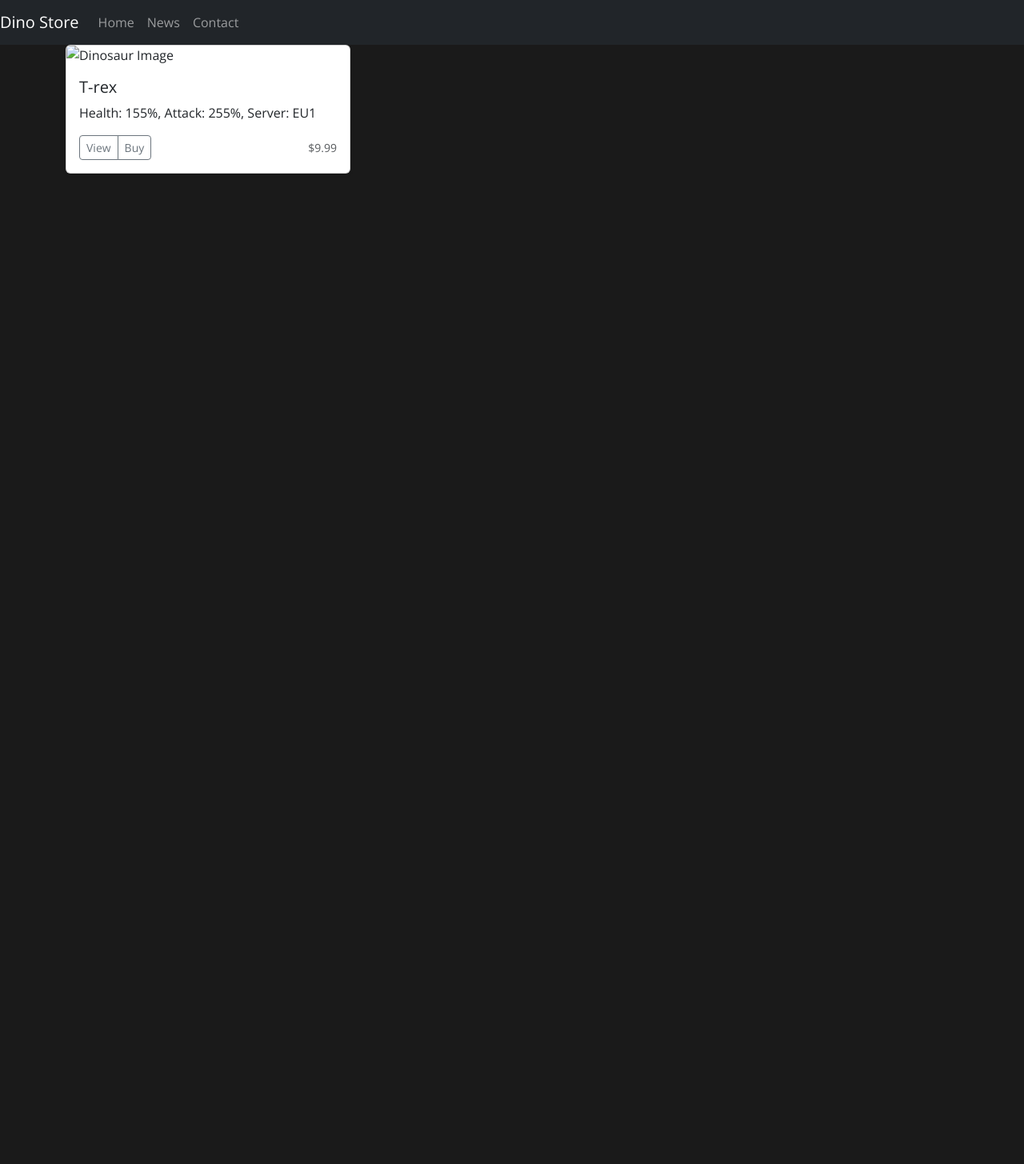
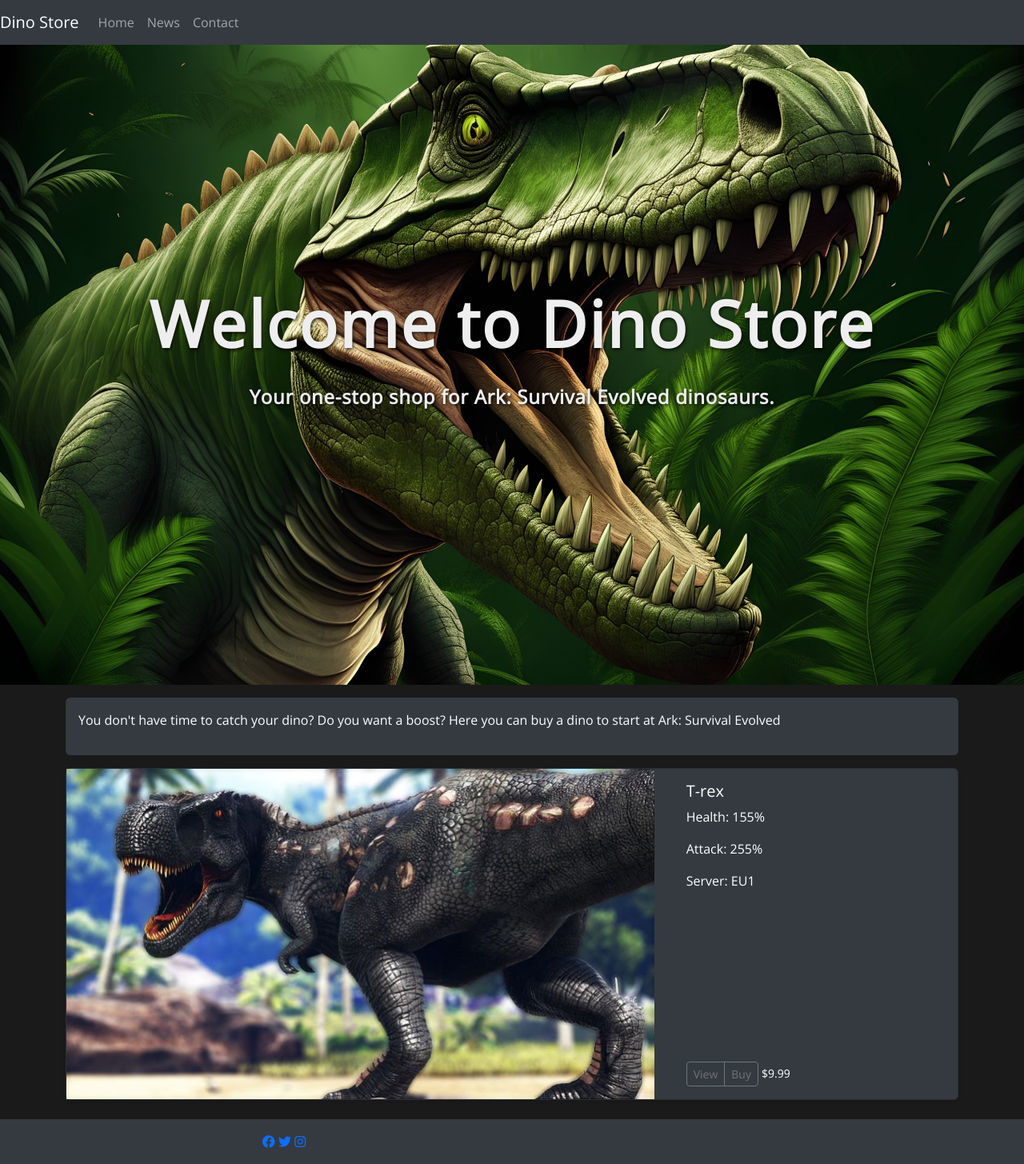
Before and after one commit to EmcioN/Dino_Shop, a Django app: template home/templates/home/index.html in a window 1280 px wide. Shown: the whole page at 80% size. Before the commit the page ends 217 px from the top, so only its background shows below. Run offline with Django 4.2, Linux system fonts and the light colour scheme; the template is opened without the code that fills it, so the values that code supplies are empty; parts of the project's set-up code (start-up, migrations or seed data) failed here and were passed over; some libraries are stand-ins or nearby versions; some web fonts are replaced.

Commit message:
add template of landing page and add style to it , add hero img, trex image

```diff
--- a/home/templates/home/index.html
+++ b/home/templates/home/index.html
@@ -3,23 +3,39 @@
 
 {% block content %}
 <div class="container">
-    <div class="row">
-      <div class="col-md-4">
-        <div class="card mb-4 shadow-sm">
-          <img class="card-img-top" src="" alt="Dinosaur Image">
-          <div class="card-body">
-            <h5 class="card-title">T-rex</h5>
-            <p class="card-text">Health: 155%, Attack: 255%, Server: EU1</p>
-            <div class="d-flex justify-content-between align-items-center">
+  <div class="row">
+    <div class="col-md-12 mb-3 padtop">
+      <div class="p-3 bg-dark text-white rounded ">
+        <p>You don't have time to catch your dino? Do you want a boost? Here you can buy a dino to start at Ark: Survival Evolved</p>
+      </div>
+    </div>
+  </div>
+  <div class="row">
+    <div class="col-md-12">
+      <div class="card mb-4 shadow-sm bg-dark text-white padding">
+        <div class="row no-gutters">
+          <div class="col-md-8">
+            <img class="img-fluid" src="{% static 'images/t-rex.jpeg' %}" alt="Dinosaur Image" style="width: 100%; height: auto; object-fit: cover;">
+          </div>
+          <div class="col-md-4 d-flex flex-column">
+            <div class="card-body">
+              <h5 class="card-title">T-rex</h5>
+              <p class="card-text">Health: 155%</p>
+              <p class="card-text">Attack: 255%</p>
+              <p class="card-text">Server: EU1</p>
+            </div>
+            <div class="mt-auto p-3">
               <div class="btn-group">
                 <button type="button" class="btn btn-sm btn-outline-secondary">View</button>
                 <button type="button" class="btn btn-sm btn-outline-secondary">Buy</button>
               </div>
-              <small class="text-muted">$9.99</small>
+              <small class="text-white">$9.99</small>
             </div>
           </div>
         </div>
       </div>
     </div>
   </div>
+</div>
+
 {% endblock %}
--- a/static/css/style.css
+++ b/static/css/style.css
@@ -15,3 +15,61 @@
     margin: 0;
     padding: 0;
 }
+
+.hero {
+    display: flex;
+    justify-content: center;
+    align-items: center;
+    flex-direction: column;
+    text-align: center;
+    width: 100%;
+    height: 100vh;
+    overflow: hidden;
+    background-image: url('/static/images/herotrex.jpeg');
+    background-size: cover;
+    background-position: center;
+}
+
+.heroh {
+    font-style: normal;
+    font-weight: bold;
+    color: #eee;
+    font-size: 5rem;
+    letter-spacing: 0.03em;
+    line-height: 1;
+    text-shadow: 1px 2px 4px rgba(0, 0, 0, 0.8);
+    margin-bottom: 40px;
+}
+.herop {
+    font-style: normal;
+    font-weight: bold;
+    color: #eee;
+    font-size: 1.5rem;
+    letter-spacing: 0.03em;
+    line-height: 1;
+    text-shadow: 1px 2px 4px rgba(0, 0, 0, 0.8);
+    margin-bottom: 40px;
+}
+
+.bg-dark {
+    background-color: #343a40!important;
+}
+
+.text-white {
+    color: #fff!important;
+}
+
+.card-img-top {
+    border-top-left-radius: calc(.25rem - 1px);
+    border-top-right-radius: calc(.25rem - 1px);
+}
+
+.img-fluid {
+    width: 100%;
+    height: auto;
+    object-fit: cover;
+}
+
+.padtop {
+    padding-top: 1rem;
+}
--- a/templates/base.html
+++ b/templates/base.html
@@ -42,7 +42,26 @@
                 </ul>
         </div>
     </nav>
+    <div class="hero" aria-label="Roring T-rex">
+        <div class="container text-white">
+            <h1 class="heroh">Welcome to Dino Store</h1>
+            <p class="herop">Your one-stop shop for Ark: Survival Evolved dinosaurs.</p>
+        </div>
+    </div>
     {% block content %}
     {% endblock %}
+    <footer class="bg-dark text-light text-center py-3">
+        <div class="container">
+            <div class="row">
+                <div class="col-md-6">
+                    <div class="social-icons">
+                        <a href="https://www.facebook.com/" class="social-icon" target="_blank"><i class="fab fa-facebook"></i></a>
+                        <a href="https://twitter.com/home" class="social-icon" target="_blank"><i class="fab fa-twitter"></i></a>
+                        <a href="https://www.instagram.com/" class="social-icon" target="_blank"><i class="fab fa-instagram"></i></a>
+                    </div>
+                </div>
+            </div>
+        </div>
+      </footer>
 </body>
 </html>
```
Also changed, not shown: static/images/herotrex.jpeg (added), static/images/t-rex.jpeg (added).
